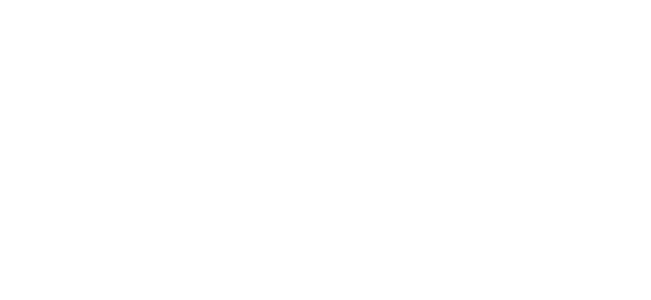
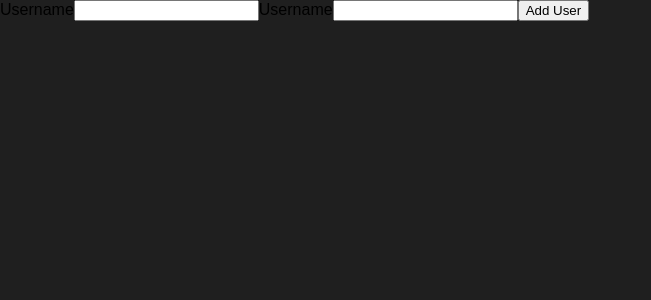
Before and after one commit to tm9704/Practice_Project, a React (Create React App) app: page / in a window 1280 px wide. Shown: the top 300 px of the page, without its empty margins (0-651 px from the left). Built offline with nearby package versions, Linux system fonts and the light colour scheme.

Commit message:
Add User Component

```diff
--- a/src/App.js
+++ b/src/App.js
@@ -1,12 +1,11 @@
-import React from 'react';
+import AddUser from "./components/Users/AddUser";
 
-
-function App() {
+const App = () => {
   return (
     <div>
-
+      <AddUser />
     </div>
   );
-}
+};
 
 export default App;
--- /dev/null
+++ b/src/components/Users/AddUser.js
@@ -0,0 +1,19 @@
+import React from "react";
+
+const AddUser = (props) => {
+  const addUserHandler = (event) => {
+    event.preventDefault();
+  };
+
+  return (
+    <form onSubmit={addUserHandler}>
+      <label htmlFor="username">Username</label>
+      <input id="username" type="text" />
+      <label htmlFor="age">Username</label>
+      <input id="age" type="number" />
+      <button type="submit">Add User</button>
+    </form>
+  );
+};
+
+export default AddUser;
--- a/src/index.css
+++ b/src/index.css
@@ -4,6 +4,7 @@
 
 html {
   font-family: sans-serif;
+  background: #1f1f1f;
 }
 
 body {
```
